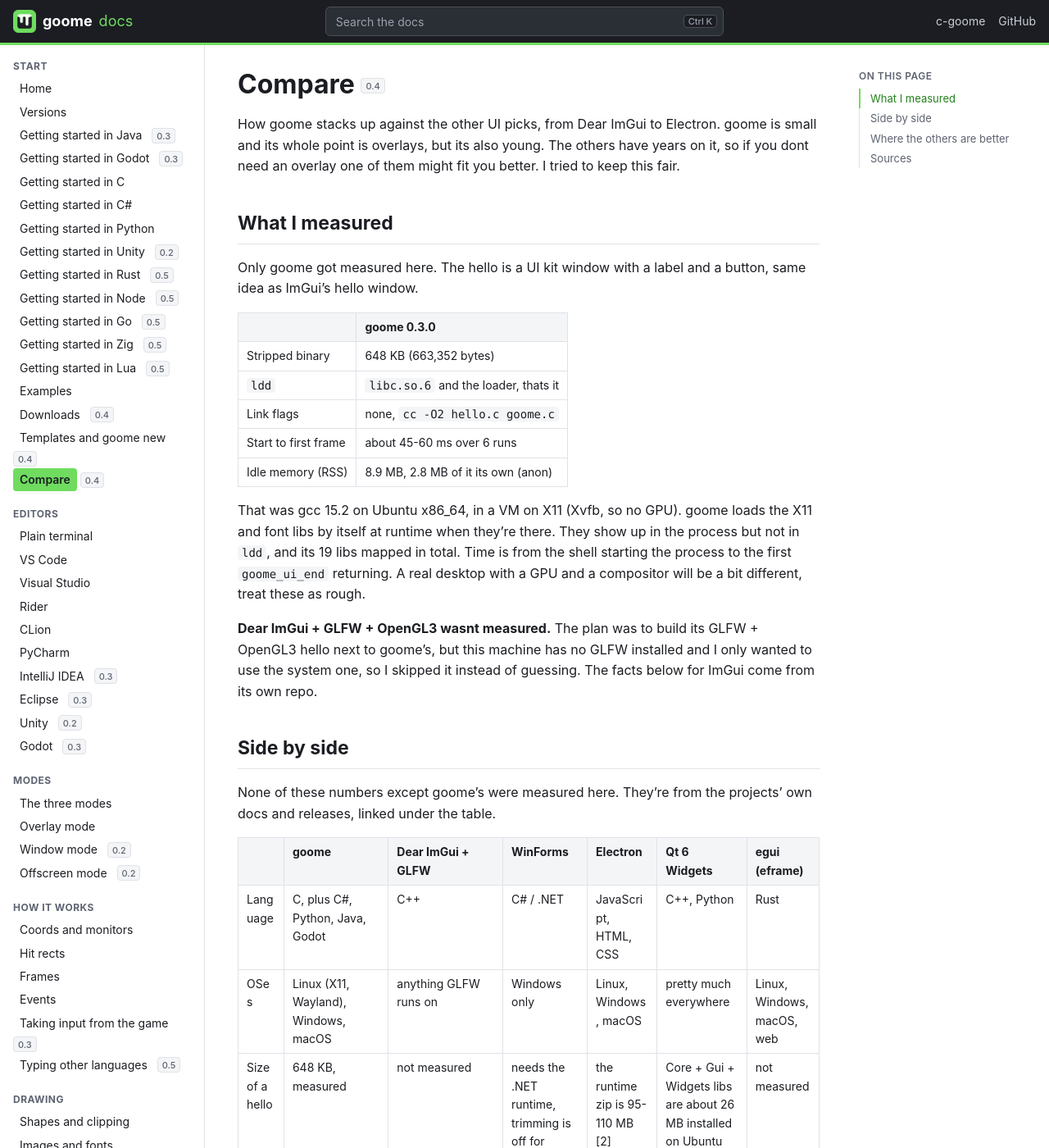
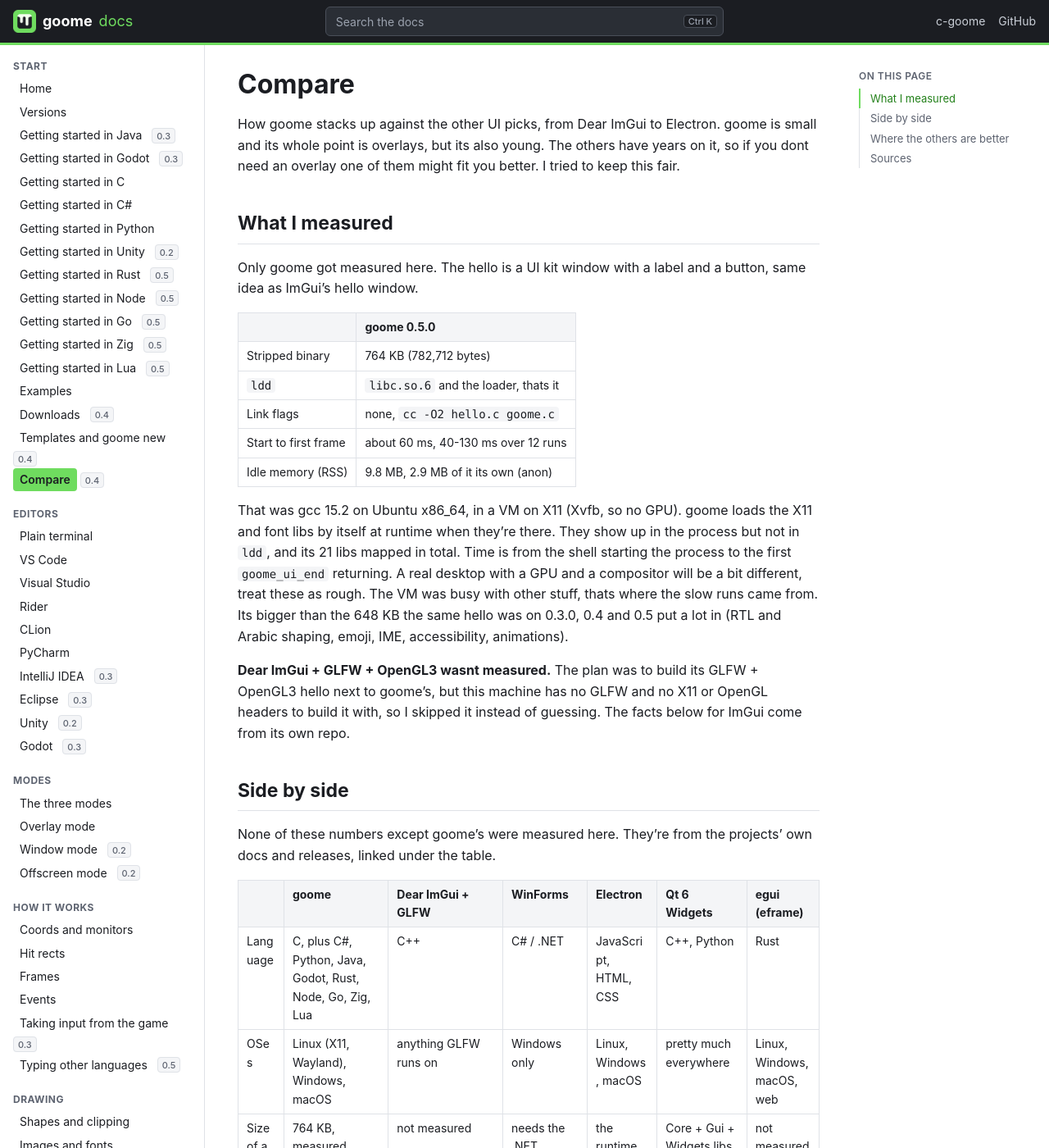
Before and after one commit to goome-ui/docs, a Jekyll site: the page built from pages/compare.md, in a window 1280 px wide and 1400 px high. Shown: the whole window at 82% size. Built offline with Jekyll 4.4.1, drawn with Linux system fonts in a browser that asks for light colours; some of the changed text lies outside the part shown.

Commit message:
Update compare for 0.5

```diff
--- a/pages/compare.md
+++ b/pages/compare.md
@@ -10,17 +10,17 @@ How goome stacks up against the other UI picks, from Dear ImGui to Electron. goo
 
 Only goome got measured here. The hello is a UI kit window with a label and a button, same idea as ImGui's hello window.
 
-| | goome 0.3.0 |
+| | goome 0.5.0 |
 |:--|:--|
-| Stripped binary | 648 KB (663,352 bytes) |
+| Stripped binary | 764 KB (782,712 bytes) |
 | `ldd` | `libc.so.6` and the loader, thats it |
 | Link flags | none, `cc -O2 hello.c goome.c` |
-| Start to first frame | about 45-60 ms over 6 runs |
-| Idle memory (RSS) | 8.9 MB, 2.8 MB of it its own (anon) |
+| Start to first frame | about 60 ms, 40-130 ms over 12 runs |
+| Idle memory (RSS) | 9.8 MB, 2.9 MB of it its own (anon) |
 
-That was gcc 15.2 on Ubuntu x86_64, in a VM on X11 (Xvfb, so no GPU). goome loads the X11 and font libs by itself at runtime when they're there. They show up in the process but not in `ldd`, and its 19 libs mapped in total. Time is from the shell starting the process to the first `goome_ui_end` returning. A real desktop with a GPU and a compositor will be a bit different, treat these as rough.
+That was gcc 15.2 on Ubuntu x86_64, in a VM on X11 (Xvfb, so no GPU). goome loads the X11 and font libs by itself at runtime when they're there. They show up in the process but not in `ldd`, and its 21 libs mapped in total. Time is from the shell starting the process to the first `goome_ui_end` returning. A real desktop with a GPU and a compositor will be a bit different, treat these as rough. The VM was busy with other stuff, thats where the slow runs came from. Its bigger than the 648 KB the same hello was on 0.3.0, 0.4 and 0.5 put a lot in (RTL and Arabic shaping, emoji, IME, accessibility, animations).
 
-**Dear ImGui + GLFW + OpenGL3 wasnt measured.** The plan was to build its GLFW + OpenGL3 hello next to goome's, but this machine has no GLFW installed and I only wanted to use the system one, so I skipped it instead of guessing. The facts below for ImGui come from its own repo.
+**Dear ImGui + GLFW + OpenGL3 wasnt measured.** The plan was to build its GLFW + OpenGL3 hello next to goome's, but this machine has no GLFW and no X11 or OpenGL headers to build it with, so I skipped it instead of guessing. The facts below for ImGui come from its own repo.
 
 ## Side by side
 
@@ -28,9 +28,9 @@ None of these numbers except goome's were measured here. They're from the projec
 
 | | goome | Dear ImGui + GLFW | WinForms | Electron | Qt 6 Widgets | egui (eframe) |
 |:--|:--|:--|:--|:--|:--|:--|
-| Language | C, plus C#, Python, Java, Godot | C++ | C# / .NET | JavaScript, HTML, CSS | C++, Python | Rust |
+| Language | C, plus C#, Python, Java, Godot, Rust, Node, Go, Zig, Lua | C++ | C# / .NET | JavaScript, HTML, CSS | C++, Python | Rust |
 | OSes | Linux (X11, Wayland), Windows, macOS | anything GLFW runs on | Windows only | Linux, Windows, macOS | pretty much everywhere | Linux, Windows, macOS, web |
-| Size of a hello | 648 KB, measured | not measured | needs the .NET runtime, trimming is off for WinForms [1] | the runtime zip is 95-110 MB [2] | Core + Gui + Widgets libs are about 26 MB installed on Ubuntu [3] | not measured |
+| Size of a hello | 764 KB, measured | not measured | needs the .NET runtime, trimming is off for WinForms [1] | the runtime zip is 95-110 MB [2] | Core + Gui + Widgets libs are about 26 MB installed on Ubuntu [3] | not measured |
 | Runtime deps | libc, the rest is optional and loaded at runtime | GLFW and an OpenGL driver [4] | .NET | its own Chromium + Node | the Qt libs | a GPU driver (glow or wgpu) |
 | Link flags | none | `-lGL` + `pkg-config --static --libs glfw3` on Linux in ImGui's example Makefile [4] | none, its .NET | none, its npm | `find_package(Qt6 ...)` + `Qt6::Widgets` | cargo does it |
 | Click-through overlay | built in, per region: what you draw takes clicks, the rest goes through, every frame | whole window only, `GLFW_MOUSE_PASSTHROUGH` in GLFW 3.4 [5] | by hand with `WS_EX_LAYERED` + `WS_EX_TRANSPARENT` [6] | whole window, `setIgnoreMouseEvents` [7] | whole window, `Qt::WindowTransparentForInput` [8] | whole window, `with_mouse_passthrough` [9] |
@@ -45,11 +45,11 @@ WinForms has the Visual Studio designer and comes with Windows. For a quick Wind
 
 Electron is huge, but its the web. If you already know HTML and CSS you can build almost anything and it looks the same everywhere. VS Code and Discord are Electron.
 
-Qt is the most complete one. It has native looking widgets and a real designer, and it handles screen readers and translations. goome doesnt do either.
+Qt is the most complete one. It has native looking widgets, a real designer, translations with Qt Linguist [10] and screen reader support thats been around for years [11]. goome talks to screen readers too since 0.5 (AT-SPI, UI Automation and NSAccessibility), but nobody has tried that with a real screen reader yet. It also does emoji, right to left text and IME input, but theres nothing for translating your strings, you do that yourself.
 
-egui is the nice pick if you're in Rust, and it runs in the browser too.
+egui is the nice pick if you're in Rust and want something made for Rust, and it runs in the browser too. goome has a Rust crate now <kbd>0.5</kbd> but its a wrapper over the C.
 
-goome makes sense when you want a small overlay or app with no deps, from C or one of the bindings, and you need clicks to go through everything you didnt draw. For a big desktop app with screen readers and translations, use Qt.
+goome makes sense when you want a small overlay or app with no deps, from C or one of the bindings, and you need clicks to go through everything you didnt draw. For a big desktop app that needs translations and screen reader support you can count on, use Qt.
 
 ## Sources
 
@@ -62,6 +62,8 @@ goome makes sense when you want a small overlay or app with no deps, from C or o
 7. [BrowserWindow.setIgnoreMouseEvents](https://www.electronjs.org/docs/latest/api/browser-window#winsetignoremouseeventsignore-options), Electron docs
 8. [Qt::WindowType](https://doc.qt.io/qt-6/qt.html#WindowType-enum), Qt docs
 9. [ViewportBuilder](https://docs.rs/egui/latest/egui/viewport/struct.ViewportBuilder.html), egui docs
+10. [Qt Linguist Manual](https://doc.qt.io/qt-6/qtlinguist-index.html), Qt docs
+11. [Accessibility](https://doc.qt.io/qt-6/accessible.html), Qt docs
 
 The goome hello and the commands are below if you want to check my numbers.
 
```
Also changed, not shown: other parts of pages/compare.md (+1 -1 lines).
